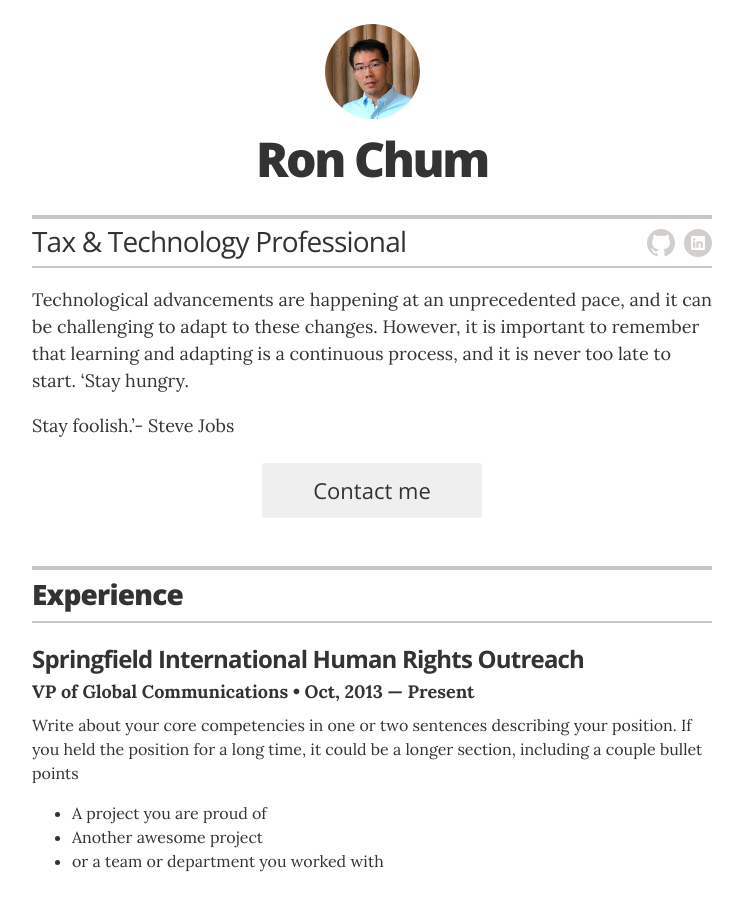
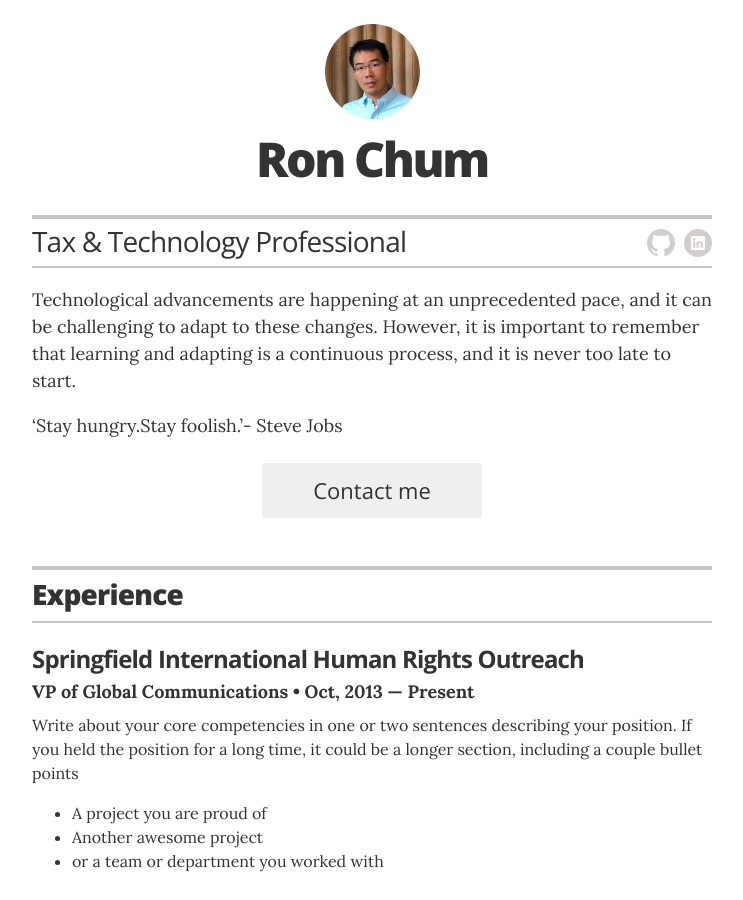
Before and after one commit to rchum/portfolio, a Jekyll site: the page built from index.html, in a window 1280 px wide and 900 px high. Shown: the whole window, without its empty margins (268-1011 px from the left). Built offline with Jekyll 4.4.1, drawn with Linux system fonts in a browser that asks for light colours; part of the change alters nothing that is shown.

```diff
--- a/_config.yml
+++ b/_config.yml
@@ -23,7 +23,7 @@ resume_contact_address:         "PO Box 681492, Schaumburg IL 60168"
 resume_header_contact_info:     "PO Box 681492, Schaumburg IL 60168 • 331-308-0008 • rchum2@illinois.edu"
 display_header_contact_info:    "false"
 
-resume_header_intro: "<p>Technological advancements are happening at an unprecedented pace, and it can be challenging to adapt to these changes. However, it is important to remember that learning and adapting is a continuous process, and it is never too late to start. ‘Stay hungry.</p><p>Stay foolish.’- Steve Jobs</p>"
+resume_header_intro: "<p>Technological advancements are happening at an unprecedented pace, and it can be challenging to adapt to these changes. However, it is important to remember that learning and adapting is a continuous process, and it is never too late to start.</p><p>‘Stay hungry.Stay foolish.’- Steve Jobs</p>"
 
 # use "yes" to display the email contact button,
 # "no" to display an "I'm not looking for work" message,
```
